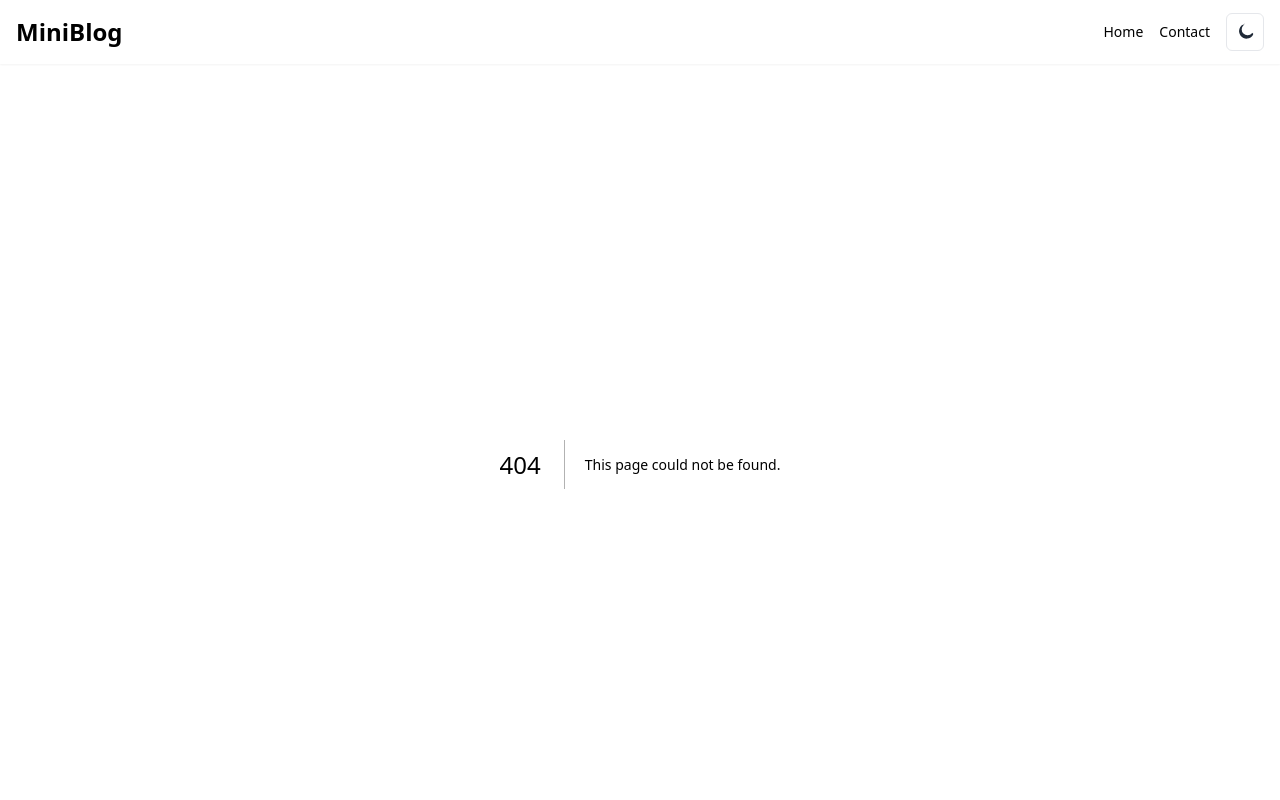
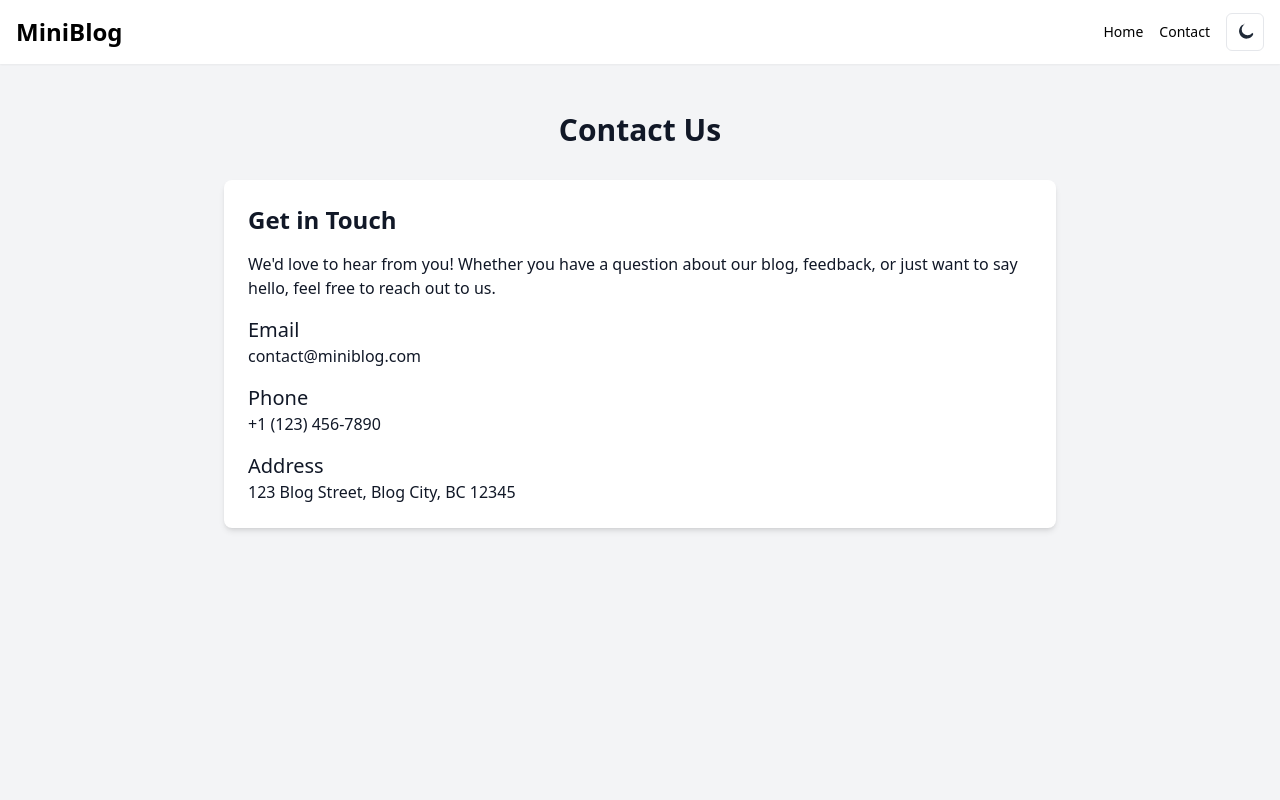
Before and after one commit to snwmilap/blog-strapi, a Next.js app in the folder frontend/: page /contact in a window 1280 px wide. Before the commit this address had no page. Shown: the top 800 px of the page. Built offline with nearby package versions, Linux system fonts and the light colour scheme.

Commit message:
feat: fix image load issue and add contact page

```diff
--- a/frontend/app/blog/[slug]/page.tsx
+++ b/frontend/app/blog/[slug]/page.tsx
@@ -58,7 +58,7 @@ export default async function PostPage({ params }: PageParams) {
   try {
     const post = await fetchBlogPost(resolvedParams.slug) as Post;
     const imageUrl = post?.coverImage
-      ? `${process.env.NEXT_PUBLIC_STRAPI_API_URL}${post.coverImage.url}`
+      ? `${post.coverImage.url}`
       : "/placeholder.jpg";
 
     if (!post) {
--- /dev/null
+++ b/frontend/app/contact/page.tsx
@@ -0,0 +1,35 @@
+import React from "react";
+
+const ContactPage: React.FC = () => {
+  return (
+    <div className="min-h-screen bg-gray-100 dark:bg-zinc-900 text-gray-900 dark:text-gray-100">
+      <div className="max-w-4xl mx-auto py-12 px-4 sm:px-6 lg:px-8">
+        <h1 className="text-3xl font-bold mb-8 text-center">Contact Us</h1>
+        <div className="bg-white dark:bg-zinc-800 shadow-md rounded-lg p-6">
+          <h2 className="text-2xl font-semibold mb-4">Get in Touch</h2>
+          <p className="mb-4">
+            {`We'd love to hear from you! Whether you have a question about our
+            blog, feedback, or just want to say hello, feel free to reach out to
+            us.`}
+          </p>
+          <div className="space-y-4">
+            <div>
+              <h3 className="text-xl font-medium">Email</h3>
+              <p>contact@miniblog.com</p>
+            </div>
+            <div>
+              <h3 className="text-xl font-medium">Phone</h3>
+              <p>+1 (123) 456-7890</p>
+            </div>
+            <div>
+              <h3 className="text-xl font-medium">Address</h3>
+              <p>123 Blog Street, Blog City, BC 12345</p>
+            </div>
+          </div>
+        </div>
+      </div>
+    </div>
+  );
+};
+
+export default ContactPage;
--- a/frontend/components/BlogPostCard.tsx
+++ b/frontend/components/BlogPostCard.tsx
@@ -5,7 +5,7 @@ import { Post } from "@/types";
 
 const BlogPostCard: React.FC<{ post: Post }> = ({ post }) => {
   const imageUrl = post.coverImage
-    ? `${process.env.NEXT_PUBLIC_STRAPI_API_URL}${post.coverImage.url}`
+    ? `${post.coverImage.url}`
     : "/placeholder.jpg";
 
   return (
--- a/frontend/components/HeroSection.tsx
+++ b/frontend/components/HeroSection.tsx
@@ -10,7 +10,7 @@ interface HeroSectionProps {
 const HeroSection: React.FC<HeroSectionProps> = ({ post }) => {
   if (!post) return null; // Hide section if no featured post
   const imageUrl = post.coverImage
-    ? `${process.env.NEXT_PUBLIC_STRAPI_API_URL}${post.coverImage.url}`
+    ? `${post.coverImage.url}`
     : "/placeholder.jpg";
   return (
     <section className="mb-16">
--- a/frontend/next.config.ts
+++ b/frontend/next.config.ts
@@ -2,6 +2,7 @@ import type { NextConfig } from "next";
 
 const nextConfig: NextConfig = {
   /* config options here */
+  reactStrictMode: true,
   images: {
     remotePatterns: [
       {
@@ -16,7 +17,7 @@ const nextConfig: NextConfig = {
       },
       {
         protocol: "https",
-        hostname: "blog-strapi-production-101b.up.railway.app",
+        hostname: '**.strapiapp.com',
       },
     ],
   },
```
